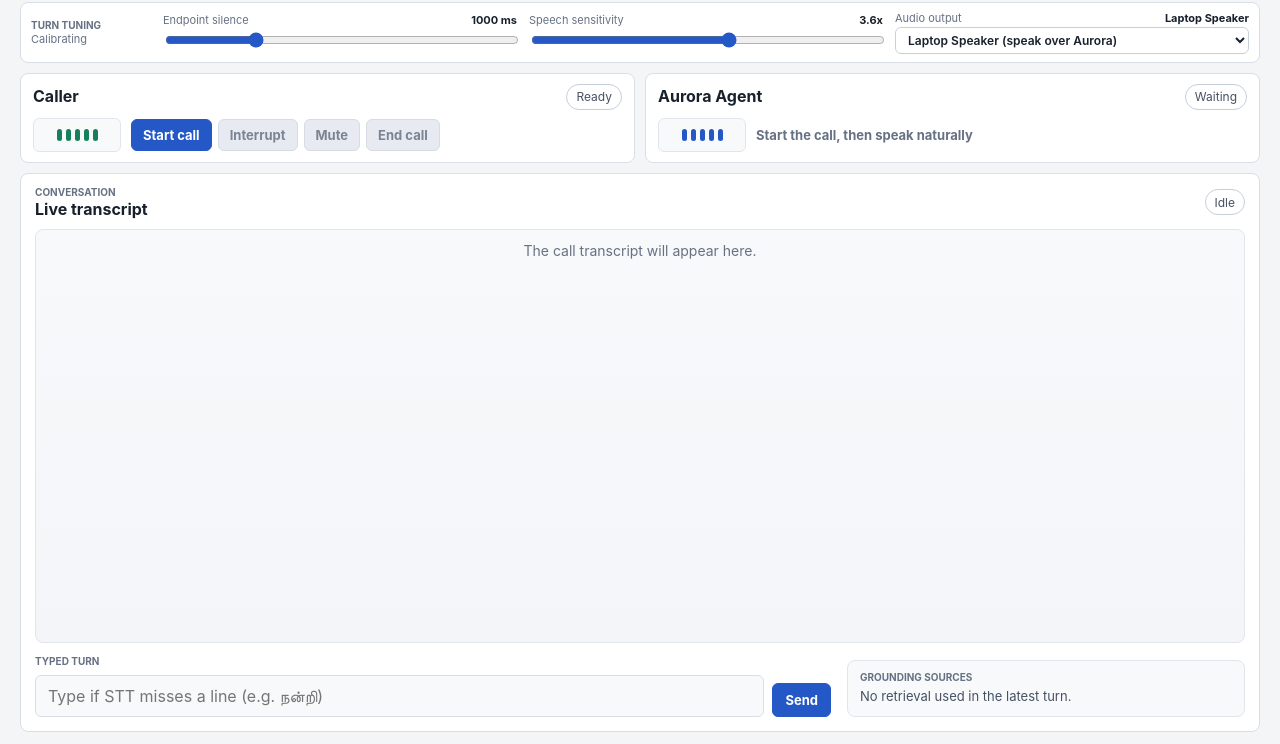
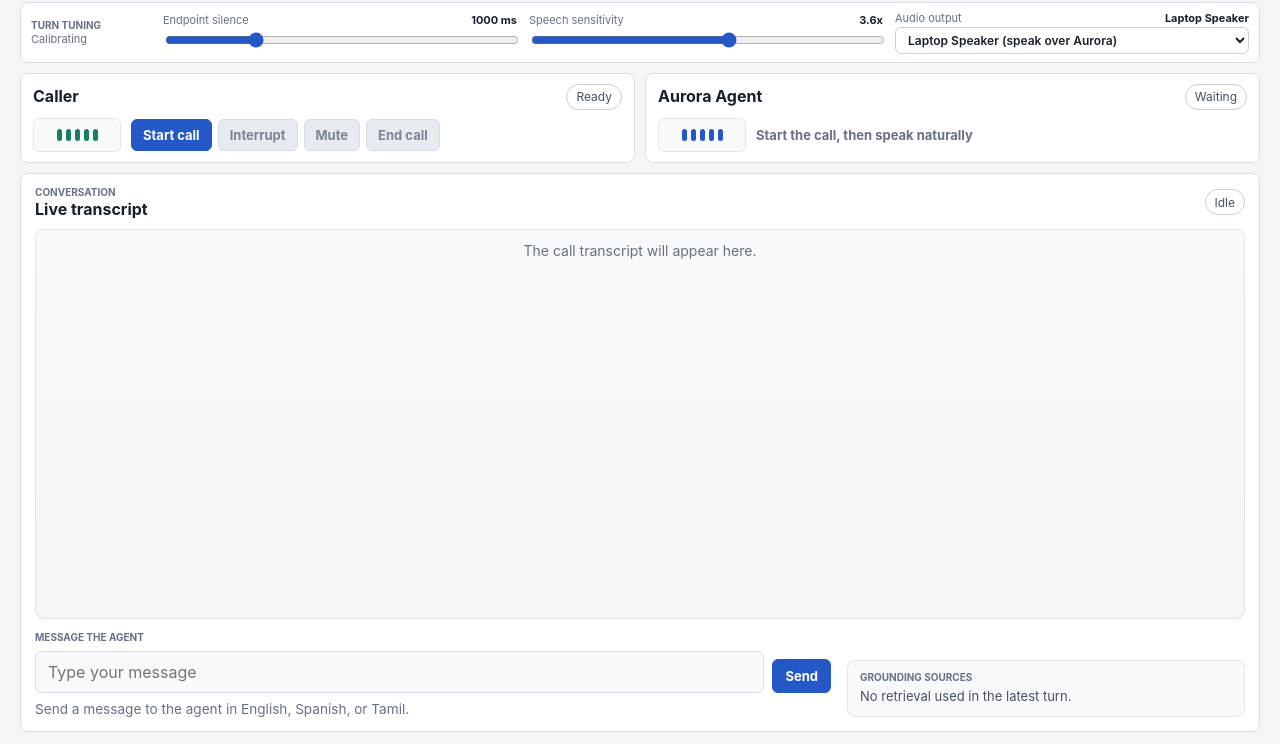
Before and after one commit to Muthukumar-Selvarasu/agentic-voice-agent, a website: page livekit/web/index.html in a window 1280 px wide. Shown: the part 56-800 px from the top of the page. Drawn offline with nearby package versions, Linux system fonts and the light colour scheme; no server answers.

Commit message:
Clarify multilingual agent message input

```diff
--- a/livekit/web/index.html
+++ b/livekit/web/index.html
@@ -86,10 +86,11 @@
         <div class="workspace-footer">
           <form id="typed-turn" class="typed-turn">
             <label>
-              <span class="eyebrow">Typed turn</span>
-              <input id="typed-turn-input" type="text" autocomplete="off" placeholder="Type if STT misses a line (e.g. நன்றி)" />
+              <span class="eyebrow">Message the agent</span>
+              <input id="typed-turn-input" type="text" autocomplete="off" aria-describedby="message-help" placeholder="Type your message" />
             </label>
             <button id="typed-turn-send" type="submit">Send</button>
+            <p id="message-help" class="message-help">Send a message to the agent in English, Spanish, or Tamil.</p>
           </form>
           <div class="sources-block">
             <p class="eyebrow">Grounding sources</p>
--- a/livekit/web/styles.css
+++ b/livekit/web/styles.css
@@ -530,3 +530,5 @@ select {
     grid-template-columns: 1fr;
   }
 }
+
+.message-help { grid-column: 1 / -1; margin: 0; color: var(--muted); font-size: 0.85rem; }
```
